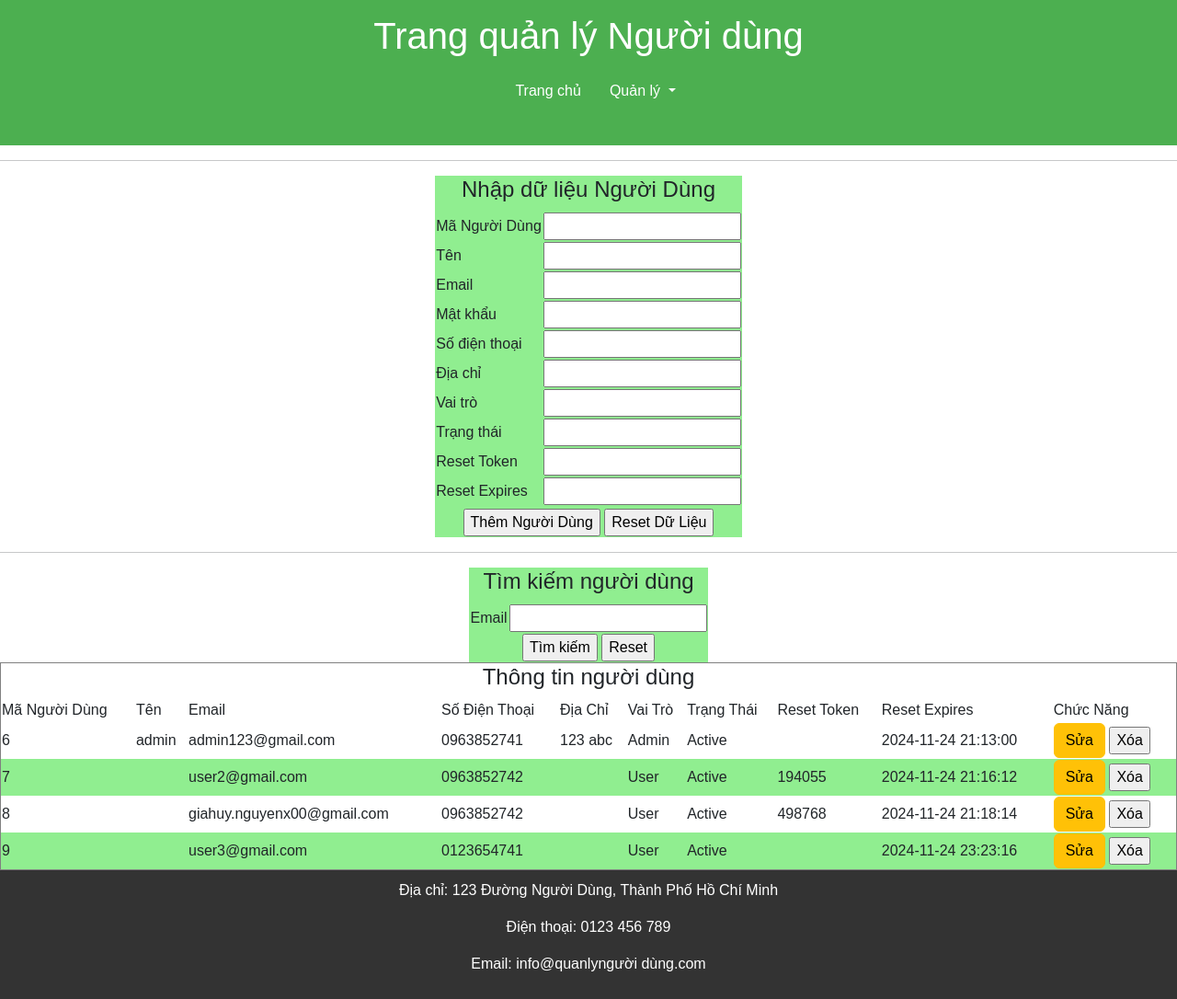
After one commit to lewin2578/TourBooking, a PHP site: page /admin/quanly_user.php in a window 1280 px wide. The commit adds this page. Shown: the whole page at 92% size. Run offline with PHP 8.4, Linux system fonts and the light colour scheme; a user stored in the database is signed in; data comes from the database, SQL or seed files in the repository.

Commit message:
update lan cuoi

```diff
--- /dev/null
+++ b/admin/quanly_user.php
@@ -0,0 +1,315 @@
+<?php
+
+session_start();
+
+if (!isset($_SESSION['role'])) {
+    header("Location: login.php");
+    exit();
+} elseif ($_SESSION['role'] === 'User') {
+    session_unset();
+    session_destroy();
+    header("Location: login.php");
+    exit();
+} elseif ($_SESSION['role'] !== 'Admin') {
+    die("Bạn không có quyền truy cập vào trang này.");
+}
+
+require "../connect.php";
+$message = '';
+$query_search = "SELECT * FROM `user`";
+
+if (isset($_POST['submit'])) {
+    $id = $_POST['id_user'];
+    $name = $_POST['name'];
+    $email = $_POST['email'];
+    $password = $_POST['password'];
+    $phone = $_POST['phone'];
+    $address = $_POST['address'];
+    $role = $_POST['role'];
+    $status = $_POST['status'];
+    $createdat = date('Y-m-d H:i:s'); // Current date and time
+    $reset_token = '';
+    $reset_expires = null;
+
+    $errors = [];
+
+    if (!filter_var($id, FILTER_VALIDATE_INT))
+        $errors[] = "Mã người dùng sai định dạng.";
+    if (!filter_var($email, FILTER_VALIDATE_EMAIL))
+        $errors[] = "Email không hợp lệ.";
+    if (empty($password))
+        $errors[] = "Mật khẩu không được để trống.";
+    if (!filter_var($phone, FILTER_VALIDATE_INT))
+        $errors[] = "Số điện thoại không hợp lệ.";
+
+    if (empty($errors)) {
+        $query = "INSERT INTO `user` (`id_user`, `name`, `email`, `password`, `phone`, `address`, `role`, `status`, `createdat`, `reset_token`, `reset_expires`) VALUES (
+                    '$id',
+                    '$name',
+                    '$email',
+                    '$password',
+                    '$phone',
+                    '$address',
+                    '$role',
+                    '$status',
+                    '$createdat',
+                    '$reset_token',
+                    '$reset_expires'
+                )";
+        $result = mysqli_query($conn, $query);
+        if(!$result){
+            die("Query failed");
+        } else {
+            $message = "Thêm người dùng thành công";
+        }
+    } else {
+        foreach ($errors as $error) {
+            $message .= $error . "<br>";
+        }
+    }
+}
+
+if(isset($_POST['reset'])){
+    $id = $name = $email = $password = $phone = $address = $role = $status = $message = '';
+}
+
+if (isset($_POST["search"])) {
+    $s_email = $_POST["s_email"];
+    $query_search = "SELECT * FROM `user` WHERE (`email` LIKE '%$s_email%')";
+}
+
+if (isset($_POST["view"])) {
+    $query_search = "SELECT * FROM `user`";
+}
+
+if (isset($_POST["edit"])) {
+    $idToEdit = $_POST["idToEdit"];
+    header("Location: edit_user.php?id_user=$idToEdit");
+    exit;
+}
+
+
+if (isset($_POST["delete"])) {
+    $idToDelete = $_POST["idToDelete"];
+
+    // Check if the user to delete is the protected admin
+    $checkAdminQuery = "SELECT email FROM `user` WHERE `id_user`='$idToDelete'";
+    $adminResult = mysqli_query($conn, $checkAdminQuery);
+
+    if ($adminResult && mysqli_num_rows($adminResult) > 0) {
+        $adminRow = mysqli_fetch_assoc($adminResult);
+        if ($adminRow['email'] === 'admin123@gmail.com') {
+            echo "<script>alert('Không thể xóa System Admin');</script>";
+        } else {
+            // Proceed with deletion
+            $deleteQuery = "DELETE FROM `user` WHERE `id_user`='$idToDelete'";
+            if (mysqli_query($conn, $deleteQuery)) {
+                echo "<script>alert('Xóa người dùng thành công!');</script>";
+            } else {
+                echo "<script>alert('Lỗi khi xóa: " . mysqli_error($conn) . "');</script>";
+            }
+        }
+    } else {
+        echo "<script>alert('Người dùng không tồn tại.');</script>";
+    }
+}
+?>
+
+<!doctype html>
+<html lang="en">
+<head>
+    <meta charset="UTF-8">
+    <meta name="viewport" content="width=device-width, initial-scale=1">
+    <title>Quản lý Người Dùng</title>
+    <link rel="stylesheet" href="https://cdn.jsdelivr.net/npm/bootstrap@5.2.3/dist/css/bootstrap.min.css">
+    <script src="https://cdn.jsdelivr.net/npm/@popperjs/core@2.11.6/dist/umd/popper.min.js"></script>
+    <script src="https://cdn.jsdelivr.net/npm/bootstrap@5.2.3/dist/js/bootstrap.min.js"></script>
+    <style>
+        body {
+            font-family: Arial, sans-serif;
+            margin: 0;
+            padding: 0;
+            display: flex;
+            flex-direction: column;
+            min-height: 100vh;
+        }
+        header {
+            background-color: #4CAF50;
+            color: white;
+            padding: 15px 20px;
+            text-align: center;
+            color: white;
+        }
+        .navbar-nav {
+            margin: auto;
+        }
+        .nav-link {
+            color: #ffffff !important;
+        }
+        nav a {
+            margin: 0 15px;
+            color: white;
+            text-decoration: none;
+        }
+        footer {
+            background-color: #333;
+            color: white;
+            text-align: center;
+            padding: 10px 0;
+        }
+    </style>
+</head>
+<body>
+<header>
+    <h1>Trang quản lý Người dùng</h1>
+    <nav class="navbar navbar-expand-lg">
+        <div class="container-fluid">
+            <ul class="navbar-nav">
+
+                <li class="nav-item"><a class="nav-link" href="../home.php">Trang chủ</a></li>
+
+                <li class="nav-item dropdown">
+                    <p class="nav-link dropdown-toggle" id="AdminDropdown" role="button" data-bs-toggle="dropdown" aria-expanded="false">
+                        Quản lý
+                    </p>
+                    <ul class="dropdown-menu" aria-labelledby="AdminDropdown">
+                        <li><a class="dropdown-item" href="quanly_user.php">Quản lý User</a></li>
+                        <li><a class="dropdown-item" href="quanly_thuexe.php">Quản lý thuê xe</a></li>
+                        <li><a class="dropdown-item" href="quanly_tour.php">Quản lý tour</a></li>
+                        <li><a class="dropdown-item" href="manager_flights.php">Quản lý chuyến bay</a></li>
+                        <li><a class="dropdown-item" href="manage_hotel.php">Quản lý Khách sạn</a></li>
+                        <li><a class="dropdown-item" href="manage_room.php.php">Quản lý Phòng</a></li>
+                    </ul>
+                </li>
+
+            </ul>
+        </div>
+    </nav>
+</header>
+<hr />
+<form method="post" action="">
+    <table align="center" style="background-color: lightgreen">
+        <tr>
+            <td colspan="2" align="center"><h4>Nhập dữ liệu Người Dùng</h4></td>
+        </tr>
+        <tr>
+            <td>Mã Người Dùng</td>
+            <td><input type="text" name="id_user" value="<?php echo isset($id) ? $id : '' ?>"></td>
+        </tr>
+        <tr>
+            <td>Tên</td>
+            <td><input type="text" name="name" value="<?php echo isset($name) ? $name : '' ?>"></td>
+        </tr>
+        <tr>
+            <td>Email</td>
+            <td><input type="text" name="email" value="<?php echo isset($email) ? $email : '' ?>"></td>
+        </tr>
+        <tr>
+            <td>Mật khẩu</td>
+            <td><input type="password" name="password"></td>
+        </tr>
+        <tr>
+            <td>Số điện thoại</td>
+            <td><input type="text" name="phone" value="<?php echo isset($phone) ? $phone : '' ?>"></td>
+        </tr>
+        <tr>
+            <td>Địa chỉ</td>
+            <td><input type="text" name="address" value="<?php echo isset($address) ? $address : '' ?>"></td>
+        </tr>
+        <tr>
+            <td>Vai trò</td>
+            <td><input type="text" name="role" value="<?php echo isset($role) ? $role : '' ?>"></td>
+        </tr>
+        <tr>
+            <td>Trạng thái</td>
+            <td><input type="text" name="status" value="<?php echo isset($status) ? $status : '' ?>"></td>
+        </tr>
+        <tr>
+            <td>Reset Token</td>
+            <td><input type="text" name="reset_token" value="<?php echo isset($reset_token) ? $reset_token : '' ?>" readonly></td>
+        </tr>
+        <tr>
+            <td>Reset Expires</td>
+            <td><input type="text" name="reset_expires" value="<?php echo isset($reset_expires) ? $reset_expires : '' ?>" readonly></td>
+        </tr>
+        <tr style="font-weight: bold">
+            <td colspan="2" align="center" style="color: red"><?php echo $message?></td>
+        </tr>
+        <tr style="font-weight: bold">
+            <td align="center" colspan="2">
+                <input type="submit" name="submit" value="Thêm Người Dùng">
+                <input type="submit" name="reset" value="Reset Dữ Liệu">
+            </td>
+        </tr>
+    </table>
+    <hr />
+    <table align="center" style="background-color: lightgreen">
+        <tr>
+            <td colspan="2" align="center"><h4>Tìm kiếm người dùng</h4></td>
+        </tr>
+        <tr>
+            <td>Email</td>
+            <td><input type="text" name="s_email" value="<?php echo isset($s_email) ? $s_email : '' ?>"></td>
+        </tr>
+        <tr style="font-weight: bold">
+            <td align="center" colspan="2">
+                <input type="submit" name="search" value="Tìm kiếm">
+                <input type="submit" name="view" value="Reset">
+            </td>
+        </tr>
+    </table>
+    <table align="center" border="1" width="100%">
+        <tr style="font-weight: bold">
+            <td colspan="10" align="center"><h4>Thông tin người dùng</h4></td>
+        </tr>
+        <tr>
+            <td>Mã Người Dùng</td>
+            <td>Tên</td>
+            <td>Email</td>
+            <td>Số Điện Thoại</td>
+            <td>Địa Chỉ</td>
+            <td>Vai Trò</td>
+            <td>Trạng Thái</td>
+            <td>Reset Token</td>
+            <td>Reset Expires</td>
+            <td>Chức Năng</td>
+        </tr>
+        <?php
+        $result = mysqli_query($conn, $query_search);
+        if (!$result) die("Query failed: ");
+        if (mysqli_num_rows($result) != 0) {
+            $i = 1;
+            while ($row = mysqli_fetch_row($result)) {
+                echo "<tr style='" . ($i % 2 == 0 ? "background-color: lightgreen" : "") . "'>";
+                echo "<td>$row[0]</td>
+              <td>$row[1]</td>
+              <td>$row[2]</td>
+              <td>$row[4]</td>
+              <td>$row[5]</td>
+              <td>$row[6]</td>
+              <td>$row[7]</td>
+              <td>$row[9]</td> <!-- Reset Token -->
+              <td>$row[8]</td> <!-- Reset Expires -->
+              <td>
+                  <a href='edit_user.php?id_user=$row[0]' class='btn btn-warning'>Sửa</a>
+                  <form method='post' action='' style='display:inline;'>
+                      <input type='hidden' name='idToDelete' value='$row[0]'>
+                      <input type='submit' name='delete' value='Xóa' onclick=\"return confirm('Bạn có chắc chắn muốn xóa không?');\">
+                  </form>
+              </td>
+          </tr>";
+                $i++;
+            }
+        }
+        ?>
+    </table>
+</form>
+
+
+<footer>
+    <p>Địa chỉ: 123 Đường Người Dùng, Thành Phố Hồ Chí Minh</p>
+    <p>Điện thoại: 0123 456 789</p>
+    <p>Email: info@quanlyngười dùng.com</p>
+</footer>
+</body>
+</html>
```
Also changed, not shown: admin/edit_user.php (added, +177 -0 lines), admin/manage_hotel.php (+15 -0 lines), admin/manage_room.php (+15 -0 lines), admin/manager_flights.php (+16 -0 lines), admin/quanly_thuexe.php (+16 -0 lines), admin/quanly_tour.php (+15 -0 lines), home.php (+18 -0 lines).
